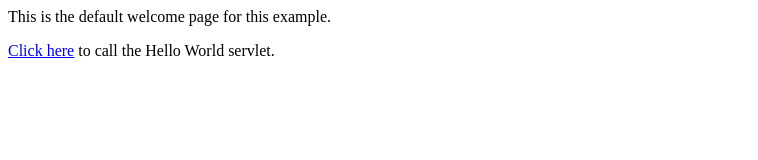
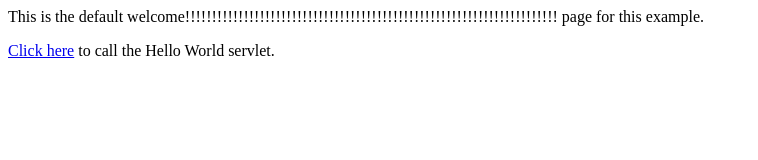
Before and after one commit to harmands686/DevOps, a plain HTML site: page WebContent/index.html in a window 1280 px wide. Shown: the whole page, without its empty margins (0-758 px from the left). Drawn offline with Linux system fonts and the light colour scheme.

Commit message:
Update index.html

```diff
--- a/WebContent/index.html
+++ b/WebContent/index.html
@@ -3,7 +3,7 @@
 <title>Welcome to my HelloWorldApp</title>
 </head>
 <body>
-<p> This is the default welcome page for this example.
+<p> This is the default welcome!!!!!!!!!!!!!!!!!!!!!!!!!!!!!!!!!!!!!!!!!!!!!!!!!!!!!!!!!!!!!!!!!!!!!! page for this example.
 <p> <a href="./MyServlet">Click here</a> to call the Hello World servlet.
 </body>
 </html>
```
